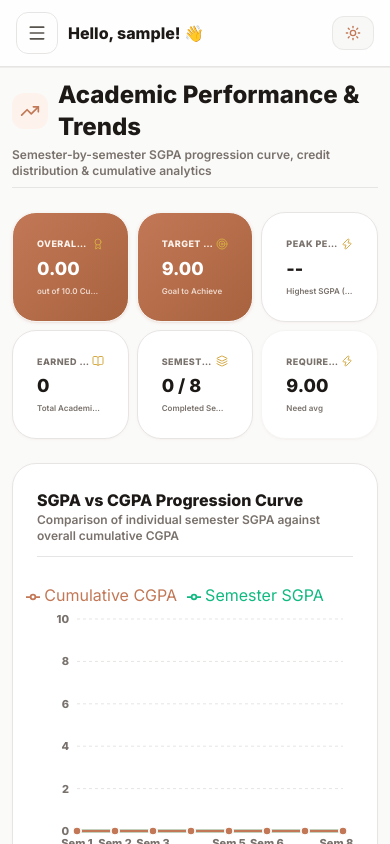
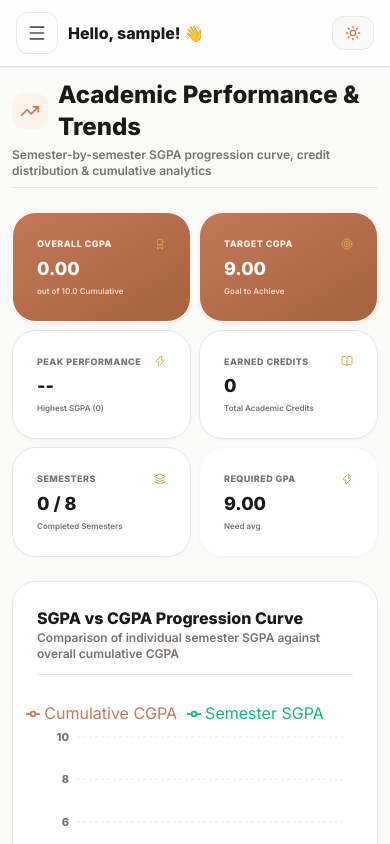
Before and after one commit to prakashseervi61/CGPA-CALC, a React (Vite) app: page /CGPA-CALC/trends in a window 390 px wide. Built offline with nearby package versions, Linux system fonts and the light colour scheme; sample sign-in values are in the browser's storage.

Commit message:
fix: responsive KPI grid — 1x6 desktop, 3x2 tablet, 2x3 mobile

```diff
--- a/src/components/dashboard/CGPATrendsPage.jsx
+++ b/src/components/dashboard/CGPATrendsPage.jsx
@@ -116,7 +116,7 @@ export default function CGPATrendsPage() {
       </div>
 
       {/* 6 KPI Summary Cards */}
-      <div className="grid grid-cols-3 gap-2 sm:gap-3 lg:gap-4">
+      <div className="grid grid-cols-2 sm:grid-cols-3 lg:grid-cols-6 gap-2 sm:gap-3 lg:gap-4">
         {[
           { label: 'Overall CGPA', value: analyticsData.overallCgpa.toFixed(2), sub: 'out of 10.0 Cumulative', icon: Award, gradient: true },
           { label: 'Target CGPA', value: analyticsData.targetCgpa.toFixed(2), sub: 'Goal to Achieve', icon: Target, gradient: true },
```
